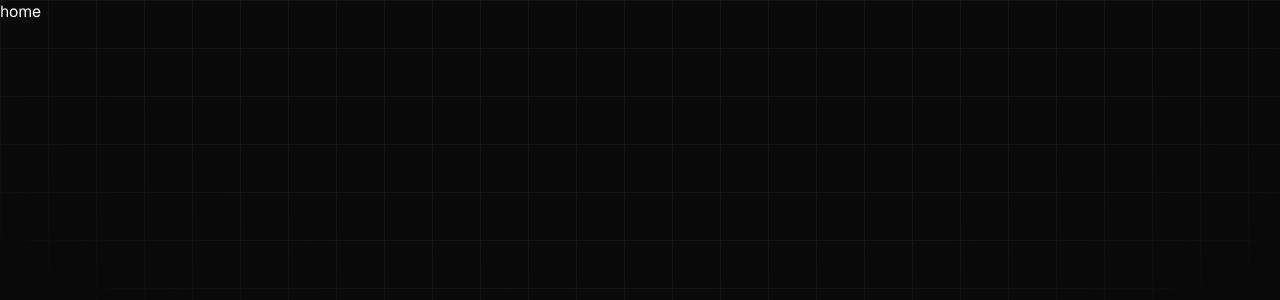
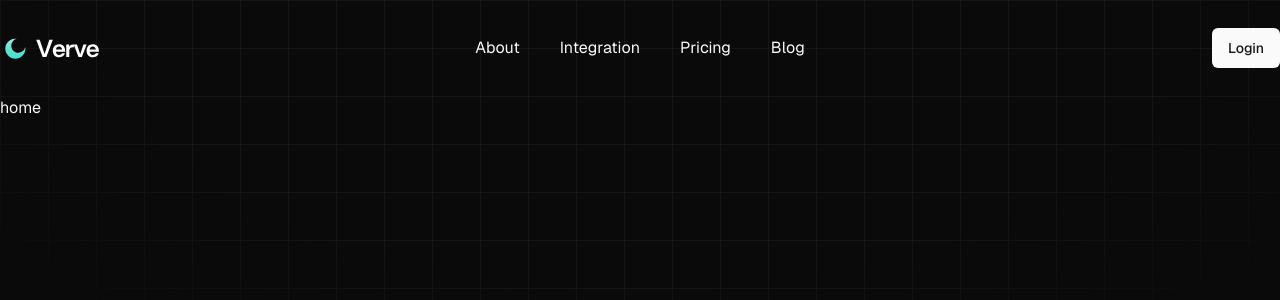
Before and after one commit to fikrirakala/verve, a Next.js app: page / in a window 1280 px wide. Shown: the top 300 px of the page. Built offline with nearby package versions, Linux system fonts and the light colour scheme.

Commit message:
Create main navigation

```diff
--- a/src/app/layout.tsx
+++ b/src/app/layout.tsx
@@ -1,5 +1,7 @@
 import type { Metadata } from "next";
 import localFont from "next/font/local";
+
+import Navbar from "@/components/navigation/navbar";
 
 import "./globals.css";
 
@@ -34,7 +36,7 @@ export default function RootLayout({
           id="home"
           className="absolute inset-0 h-full bg-[linear-gradient(to_right,#161616_1px,transparent_1px),linear-gradient(to_bottom,#161616_1px,transparent_1px)] bg-[size:3rem_3rem] [mask-image:radial-gradient(ellipse_60%_50%_at_50%_0%,#000_70%,transparent_110%)] dark:bg-[linear-gradient(to_right,#e2e8f0_1px,transparent_1px),linear-gradient(to_bottom,#e2e8f0_1px,transparent_1px)]"
         />
-
+        <Navbar />
         {children}
       </body>
     </html>
--- a/src/app/page.tsx
+++ b/src/app/page.tsx
@@ -1,3 +1,3 @@
 export default function HomePage() {
-  return <h1>home</h1>;
+  return <div className="h-[2000px]">home</div>;
 }
--- /dev/null
+++ b/src/components/navigation/main-nav.tsx
@@ -0,0 +1,27 @@
+import Image from "next/image";
+import Link from "next/link";
+
+import { Button } from "../ui/button";
+
+export default function MainNav() {
+  return (
+    <nav className="flex w-full items-center justify-between">
+      <div className="flex-1">
+        <Link href="/">
+          <Image src="/logo.svg" alt="Logo" width={100} height={32} />
+        </Link>
+      </div>
+      <div className="flex gap-10">
+        <Link href="/about">About</Link>
+        <Link href="/integration">Integration</Link>
+        <Link href="/pricing">Pricing</Link>
+        <Link href="/blog">Blog</Link>
+      </div>
+      <div className="flex flex-1 justify-end">
+        <Button asChild>
+          <Link href="/login">Login</Link>
+        </Button>
+      </div>
+    </nav>
+  );
+}
--- /dev/null
+++ b/src/components/navigation/navbar.tsx
@@ -0,0 +1,13 @@
+"use client";
+
+import MainNav from "./main-nav";
+
+export default function Navbar() {
+  return (
+    <header className="relative flex h-24 w-full items-center">
+      <div className="mx-auto flex w-full max-w-screen-xl items-center">
+        <MainNav />
+      </div>
+    </header>
+  );
+}
--- a/tailwind.config.ts
+++ b/tailwind.config.ts
@@ -61,11 +61,6 @@ const config: Config = {
           "5": "hsl(var(--chart-5))",
         },
       },
-      borderRadius: {
-        lg: "var(--radius)",
-        md: "calc(var(--radius) - 2px)",
-        sm: "calc(var(--radius) - 4px)",
-      },
     },
   },
   plugins: [
```
Also changed, not shown: public/logo.svg (added).
